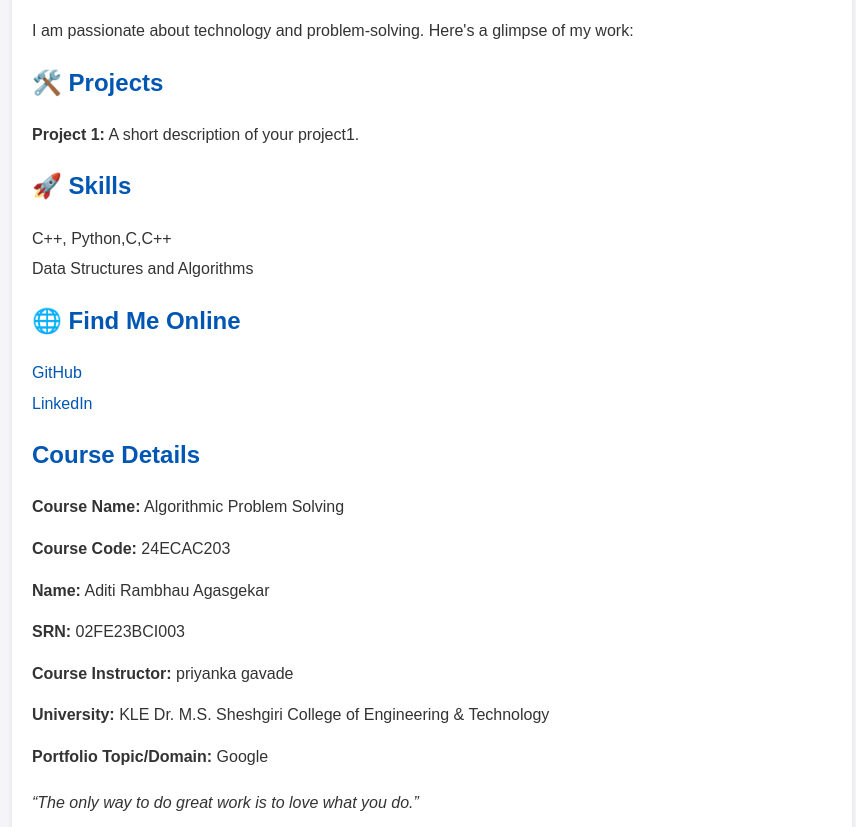
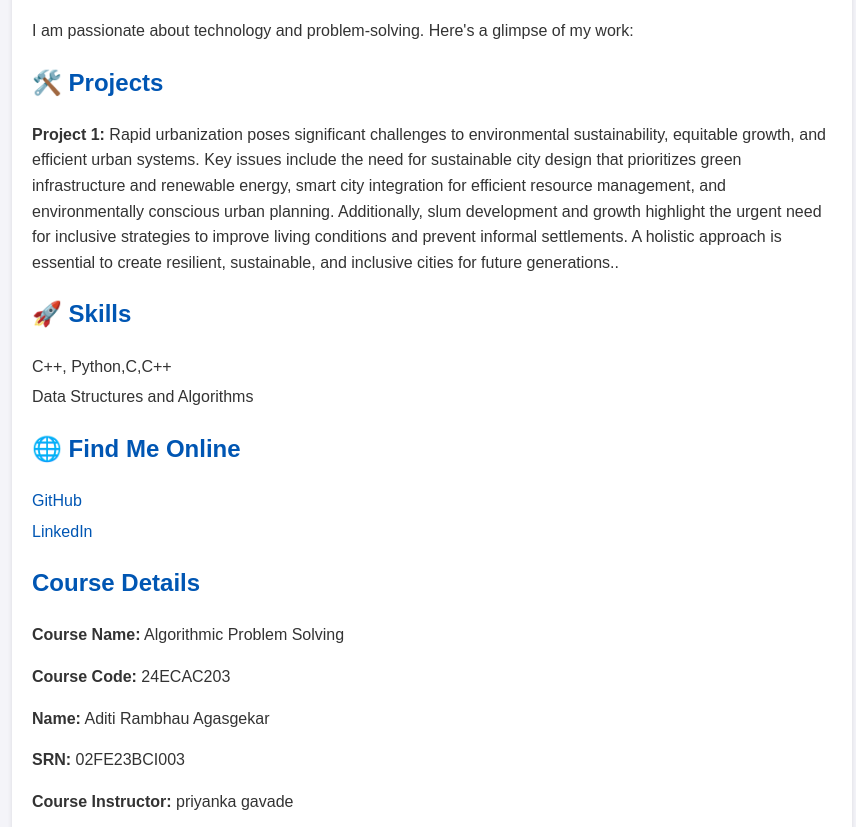
Before and after one commit to adi0238/topic.github.io-, a plain HTML site: page index.html in a window 1280 px wide. Shown: the part 116-943 px from the top of the page, without its empty margins (208-1064 px from the left). Drawn offline with Linux system fonts and the light colour scheme.

Commit message:
Update index.html

```diff
--- a/index.html
+++ b/index.html
@@ -51,7 +51,9 @@
 
         <h2>🛠️ Projects</h2>
         <ul>
-            <li><strong>Project 1:</strong> A short description of your project1.</li>
+            <li><strong>Project 1:</strong> Rapid urbanization poses significant challenges to environmental sustainability, equitable growth, and efficient urban systems. Key issues include the need for sustainable city design that prioritizes green infrastructure and renewable energy,
+                smart city integration for efficient resource management, and environmentally conscious urban planning. Additionally, slum development and growth highlight the urgent need for inclusive strategies to improve living conditions and prevent informal settlements. A holistic approach is essential to create resilient,
+                sustainable, and inclusive cities for future generations..</li>
         </ul>
 
         <h2>🚀 Skills</h2>
@@ -75,7 +77,7 @@
         <p><strong>SRN:</strong> 02FE23BCI003</p>
         <p><strong>Course Instructor:</strong> priyanka gavade</p>
         <p><strong>University:</strong> KLE Dr. M.S. Sheshgiri College of Engineering & Technology</p>
-        <p><strong>Portfolio Topic/Domain:</strong> Google</p>
+        <p><strong>Portfolio Topic/Domain:</strong> Sustainable City Design </p>
 
         <p class="quote">“The only way to do great work is to love what you do.” </p>
     </div>
```
